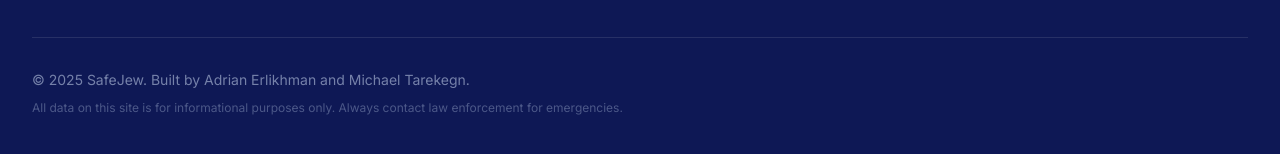
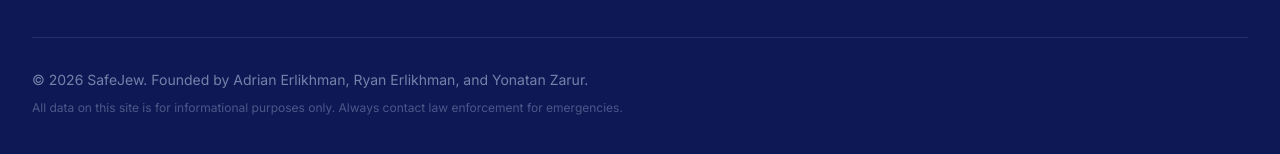
Before and after one commit to RE17-IWD/safejew, a Next.js app: page / in a window 1280 px wide. Shown: the part 3085-3239 px from the top of the page. Built offline with nearby package versions, Linux system fonts and the light colour scheme; no server answers.

Commit message:
fix: correct founder names and update copyright year to 2026

```diff
--- a/src/components/Footer.tsx
+++ b/src/components/Footer.tsx
@@ -90,7 +90,7 @@ export default function Footer() {
         {/* Bottom bar */}
         <div className="border-t border-white/10 pt-8 space-y-2">
           <p className="text-sm text-blue-100/50">
-            &copy; 2025 SafeJew. Built by Adrian Erlikhman and Michael Tarekegn.
+            &copy; 2026 SafeJew. Founded by Adrian Erlikhman, Ryan Erlikhman, and Yonatan Zarur.
           </p>
           <p className="text-xs text-blue-100/30 max-w-2xl leading-relaxed">
             All data on this site is for informational purposes only. Always contact law
```
